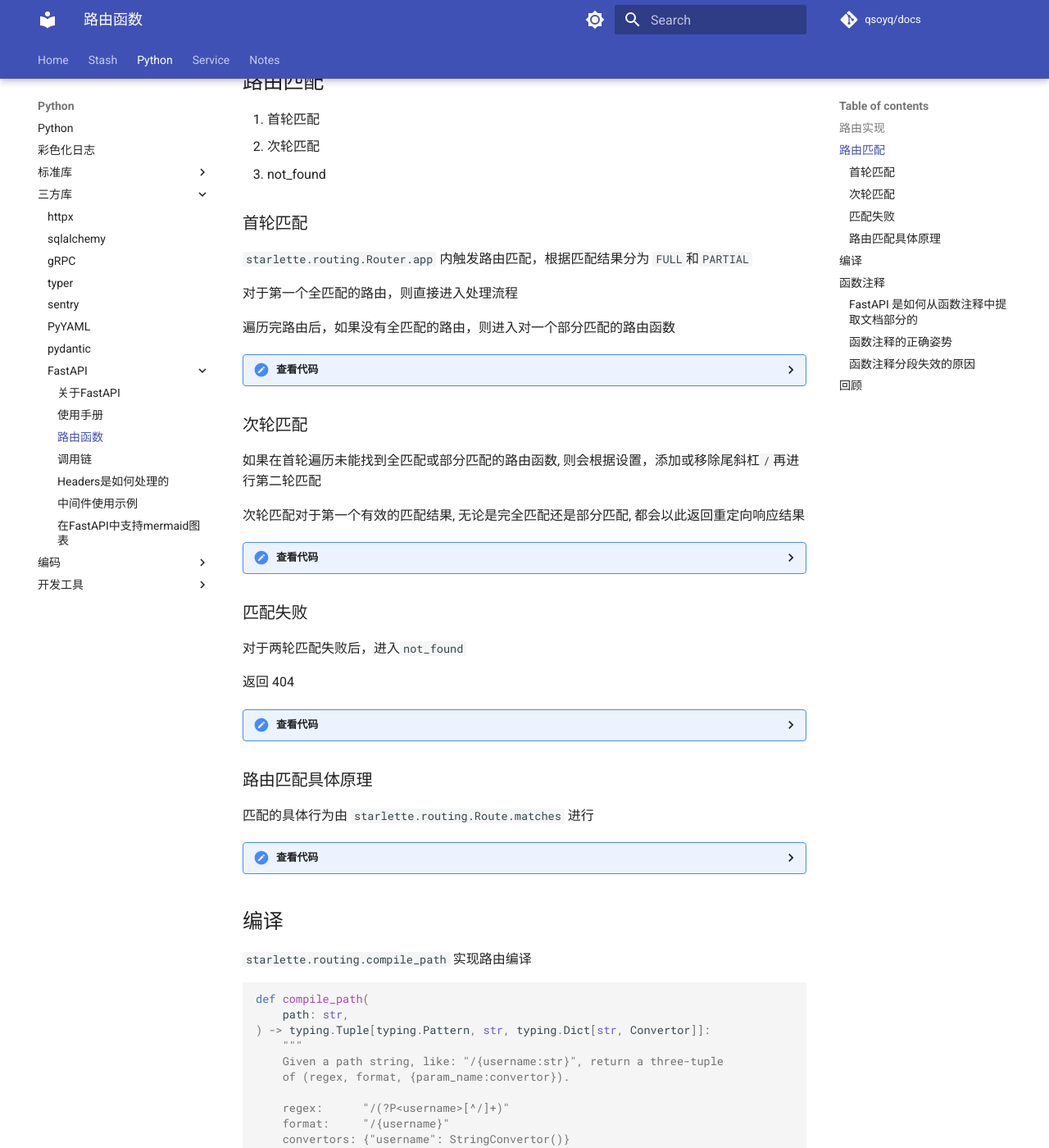
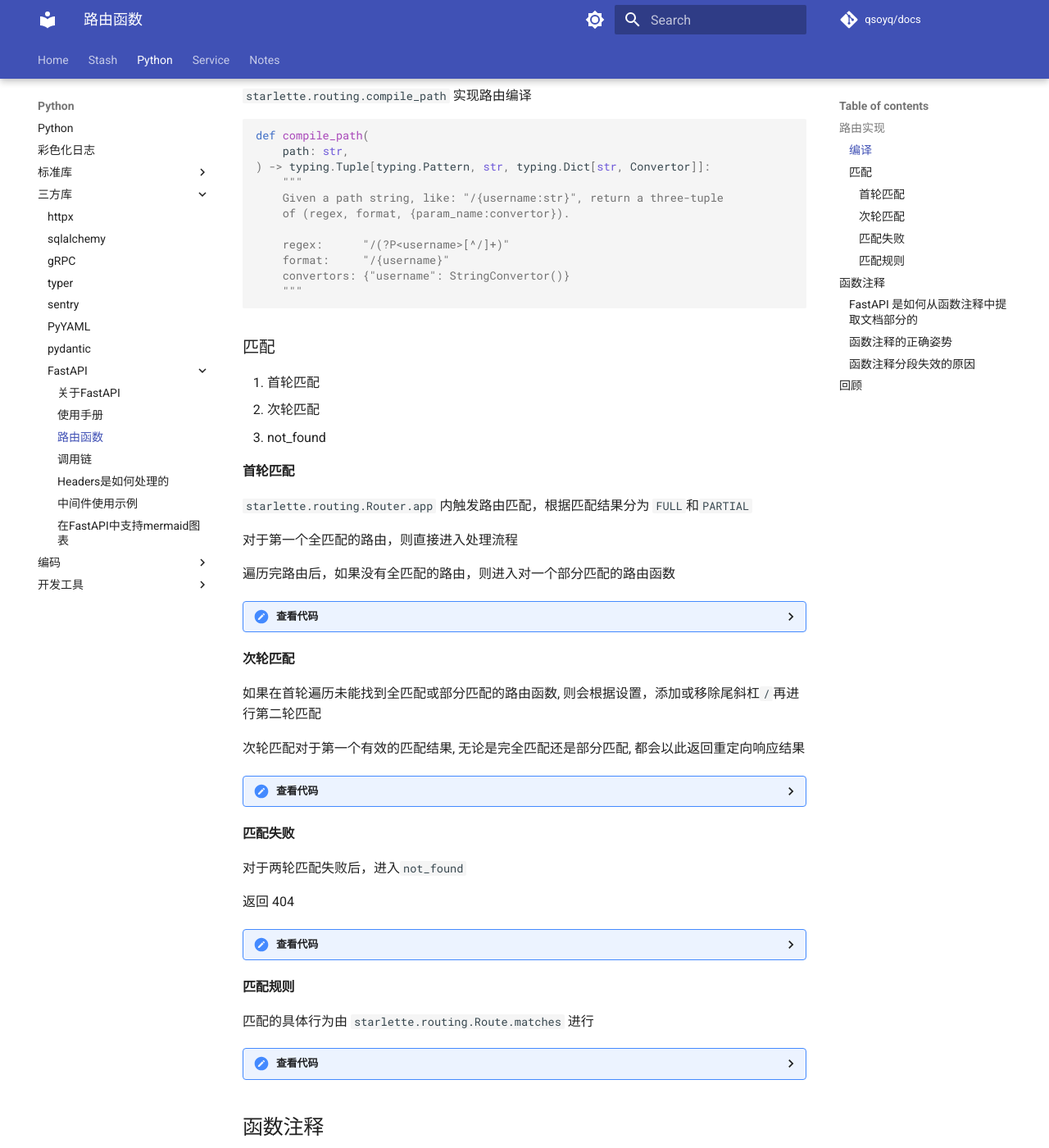
Before and after one commit to qsoyq/docs, an MkDocs documentation site: the page built from docs/python/fastapi/route.md, in a window 1280 px wide and 1400 px high, scrolled down 221 px. Shown: the whole window at 82% size. Built offline with MkDocs 1.6.1 and Material for MkDocs 9.7.7, drawn with Linux system fonts in a browser that asks for light colours; comment, search, counter and statistics services are not loaded.

Commit message:
update route.md

````diff
--- a/docs/python/fastapi/route.md
+++ b/docs/python/fastapi/route.md
@@ -2,13 +2,31 @@
 
 ## 路由实现
 
-## 路由匹配
+### 编译
+
+`starlette.routing.compile_path` 实现路由编译
+
+```python
+def compile_path(
+    path: str,
+) -> typing.Tuple[typing.Pattern, str, typing.Dict[str, Convertor]]:
+    """
+    Given a path string, like: "/{username:str}", return a three-tuple
+    of (regex, format, {param_name:convertor}).
+
+    regex:      "/(?P<username>[^/]+)"
+    format:     "/{username}"
+    convertors: {"username": StringConvertor()}
+    """
+```
+
+### 匹配
 
 1. 首轮匹配
 2. 次轮匹配
 3. not_found
 
-### 首轮匹配
+#### 首轮匹配
 
 `starlette.routing.Router.app` 内触发路由匹配，根据匹配结果分为 `FULL`和`PARTIAL`
 
@@ -36,7 +54,7 @@ for route in self.routes:
 
 </details>
 
-### 次轮匹配
+#### 次轮匹配
 
 如果在首轮遍历未能找到全匹配或部分匹配的路由函数, 则会根据设置，添加或移除尾斜杠`/`再进行第二轮匹配
 
@@ -68,7 +86,7 @@ await self.default(scope, receive, send)
 
 </details>
 
-### 匹配失败
+#### 匹配失败
 
 对于两轮匹配失败后，进入`not_found`
 
@@ -97,7 +115,7 @@ async def not_found(self, scope: Scope, receive: Receive, send: Send) -> None:
 
 </details>
 
-### 路由匹配具体原理
+#### 匹配规则
 
 匹配的具体行为由 `starlette.routing.Route.matches` 进行
 
@@ -126,24 +144,6 @@ def matches(self, scope: Scope) -> tuple[Match, Scope]:
 ```
 
 </details>
-
-## 编译
-
-`starlette.routing.compile_path` 实现路由编译
-
-```python
-def compile_path(
-    path: str,
-) -> typing.Tuple[typing.Pattern, str, typing.Dict[str, Convertor]]:
-    """
-    Given a path string, like: "/{username:str}", return a three-tuple
-    of (regex, format, {param_name:convertor}).
-
-    regex:      "/(?P<username>[^/]+)"
-    format:     "/{username}"
-    convertors: {"username": StringConvertor()}
-    """
-```
 
 ## 函数注释
 
````
